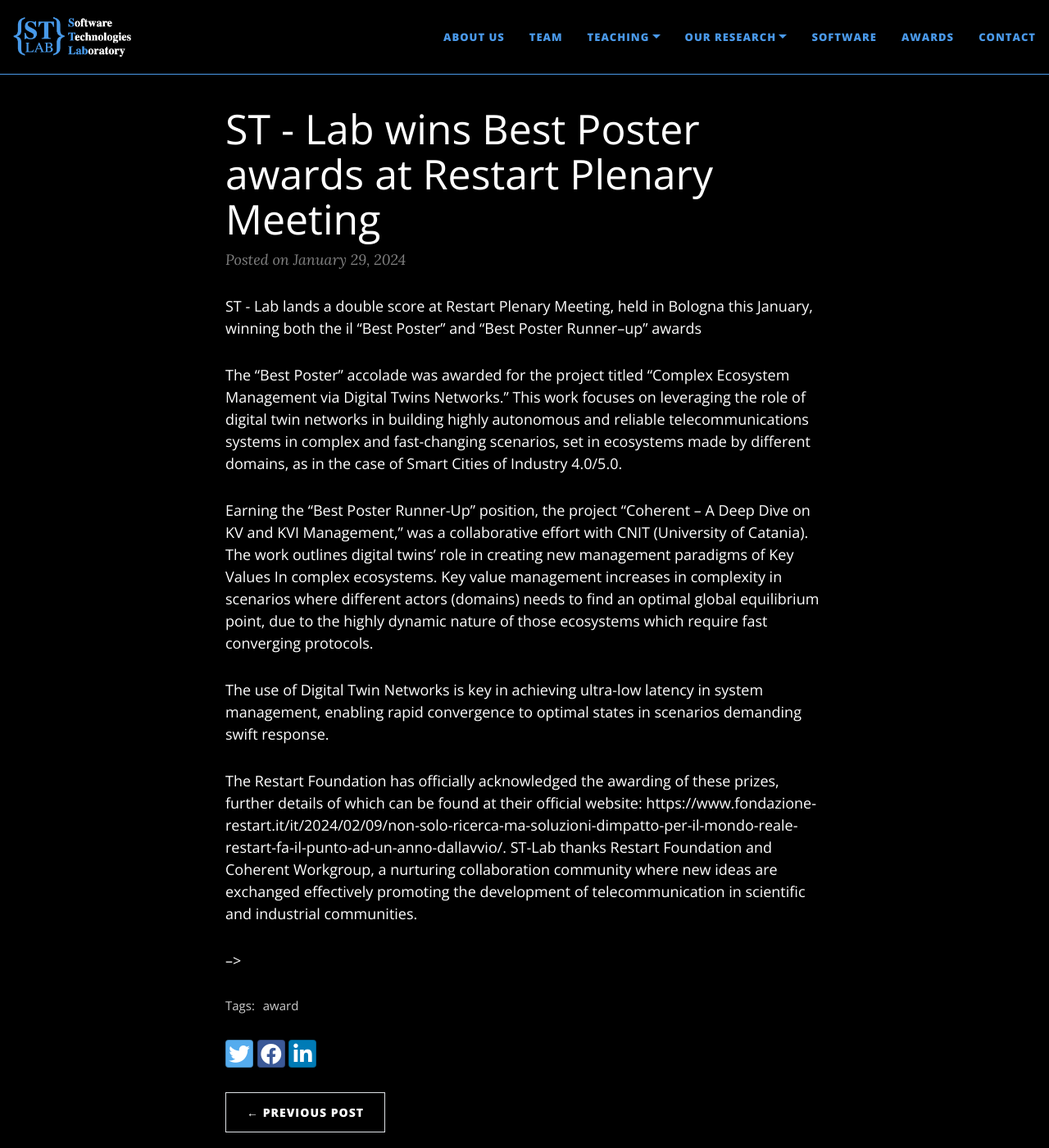
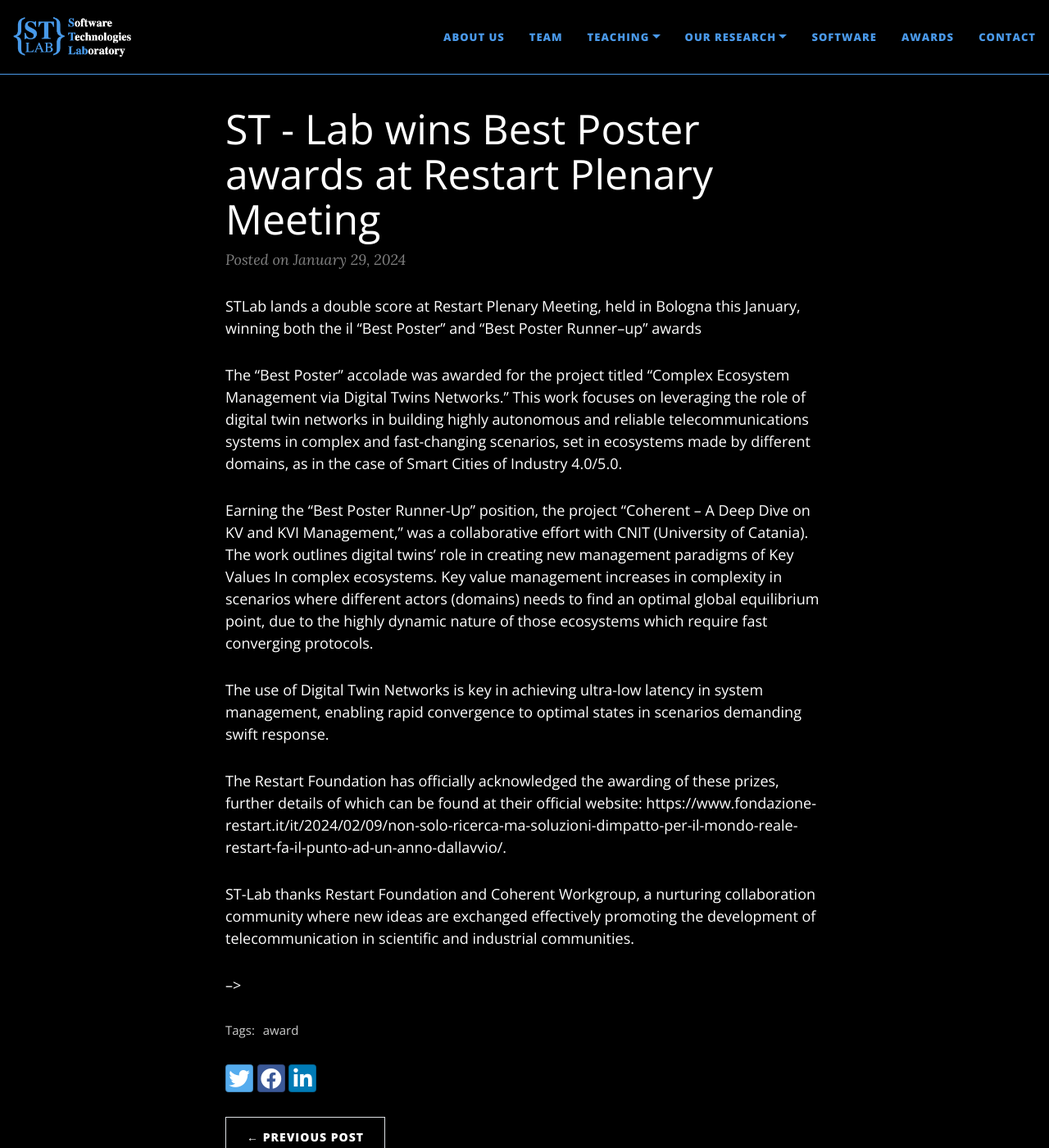
Before and after one commit to STLab-UniFI/STLab-UniFI.github.io, a Jekyll site: the page built from _posts/2024-01-29-RESTART.md, in a window 1280 px wide and 1400 px high. Shown: the whole window at 82% size. Built offline with Jekyll 4.4.1, drawn with Linux system fonts in a browser that asks for light colours; nearby versions of some CDN libraries.

Commit message:
Update 2024-01-29-RESTART.md

```diff
--- a/_posts/2024-01-29-RESTART.md
+++ b/_posts/2024-01-29-RESTART.md
@@ -5,7 +5,7 @@ tags: [award]
 comments: false
 ---
 
-ST - Lab lands a double score at Restart Plenary Meeting, held in Bologna this January, winning both the il “Best Poster” and “Best Poster Runner–up” awards
+STLab lands a double score at Restart Plenary Meeting, held in Bologna this January, winning both the il “Best Poster” and “Best Poster Runner–up” awards
 
 The "Best Poster" accolade was awarded for the project titled “Complex Ecosystem Management via Digital Twins Networks.”
 This work focuses on leveraging the role of digital twin networks in building highly autonomous and reliable telecommunications systems in complex and fast-changing scenarios, set in ecosystems made by different domains, as in the case of Smart Cities of Industry 4.0/5.0.
@@ -16,6 +16,7 @@ The work outlines digital twins' role in creating new management paradigms of Ke
 The use of Digital Twin Networks is key in achieving ultra-low latency in system management, enabling rapid convergence to optimal states in scenarios demanding swift response.
 
 The Restart Foundation has officially acknowledged the awarding of these prizes, further details of which can be found at their official website: https://www.fondazione-restart.it/it/2024/02/09/non-solo-ricerca-ma-soluzioni-dimpatto-per-il-mondo-reale-restart-fa-il-punto-ad-un-anno-dallavvio/.
+
 ST-Lab thanks Restart Foundation and Coherent Workgroup, a nurturing collaboration community where new ideas are exchanged effectively promoting the development of telecommunication in  scientific and industrial communities.
 
 -->
```
